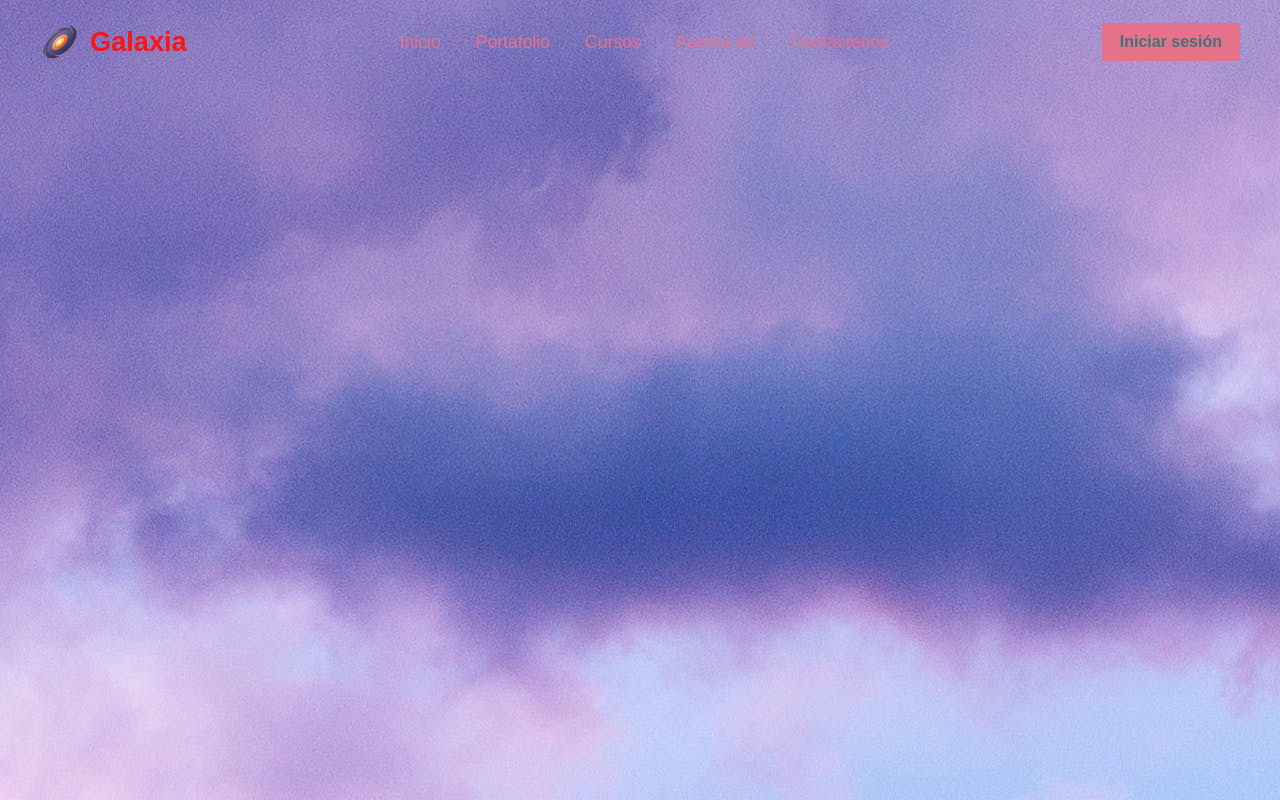
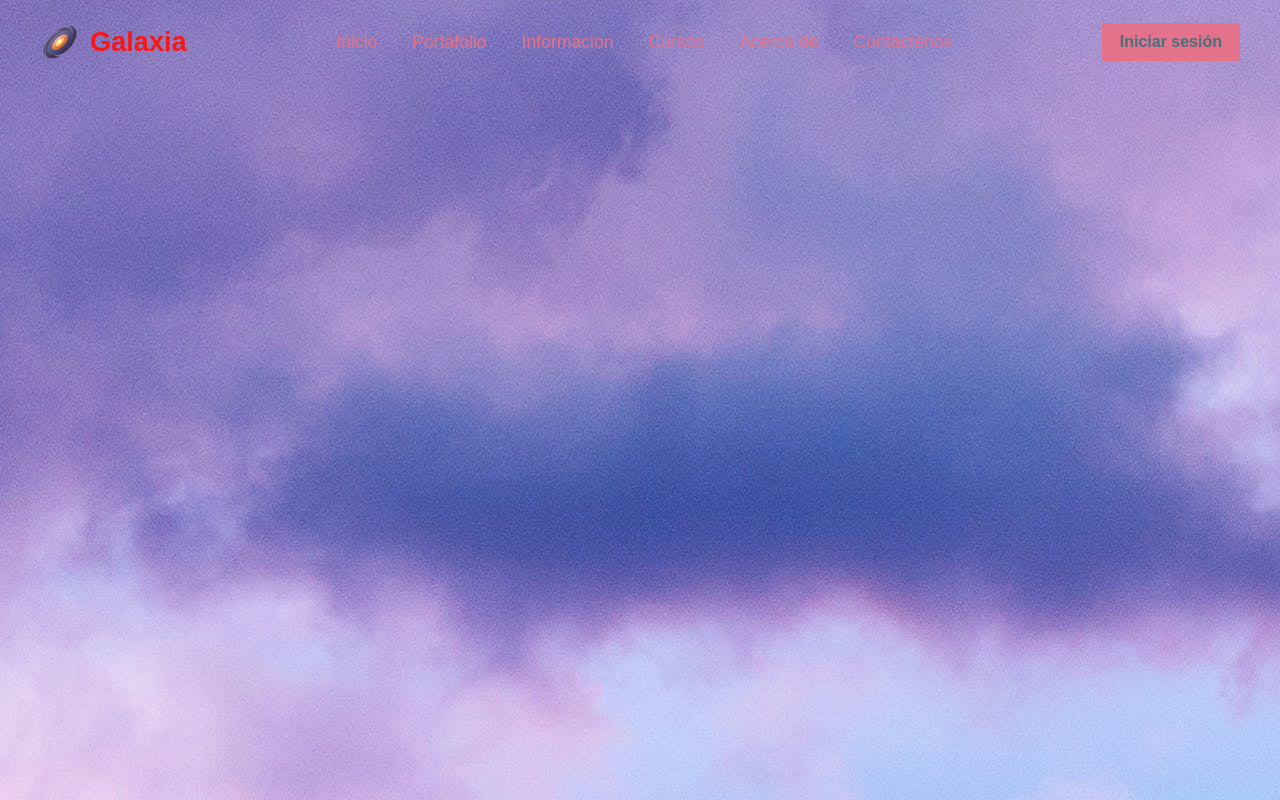
Before and after one commit to ProfeYonierAlex/Proyecto_Clase13112023, a plain HTML site: page Index.html in a window 1280 px wide. Drawn offline with Linux system fonts and the light colour scheme.

Commit message:
Update Index.html

```diff
--- a/Index.html
+++ b/Index.html
@@ -17,6 +17,7 @@
             <ul class="links">
                 <li><a href="#">Inicio</a></li>
                 <li><a href="portafolio.html">Portafolio</a></li>
+                <li><a href="informacion.html">Informacion</a></li>
                 <li><a href="cursos.html">Cursos</a></li>
                 <li><a href="acercade.html">Acerca de</a></li>
                 <li><a href="contactenos.html">Contáctenos</a></li>
```
